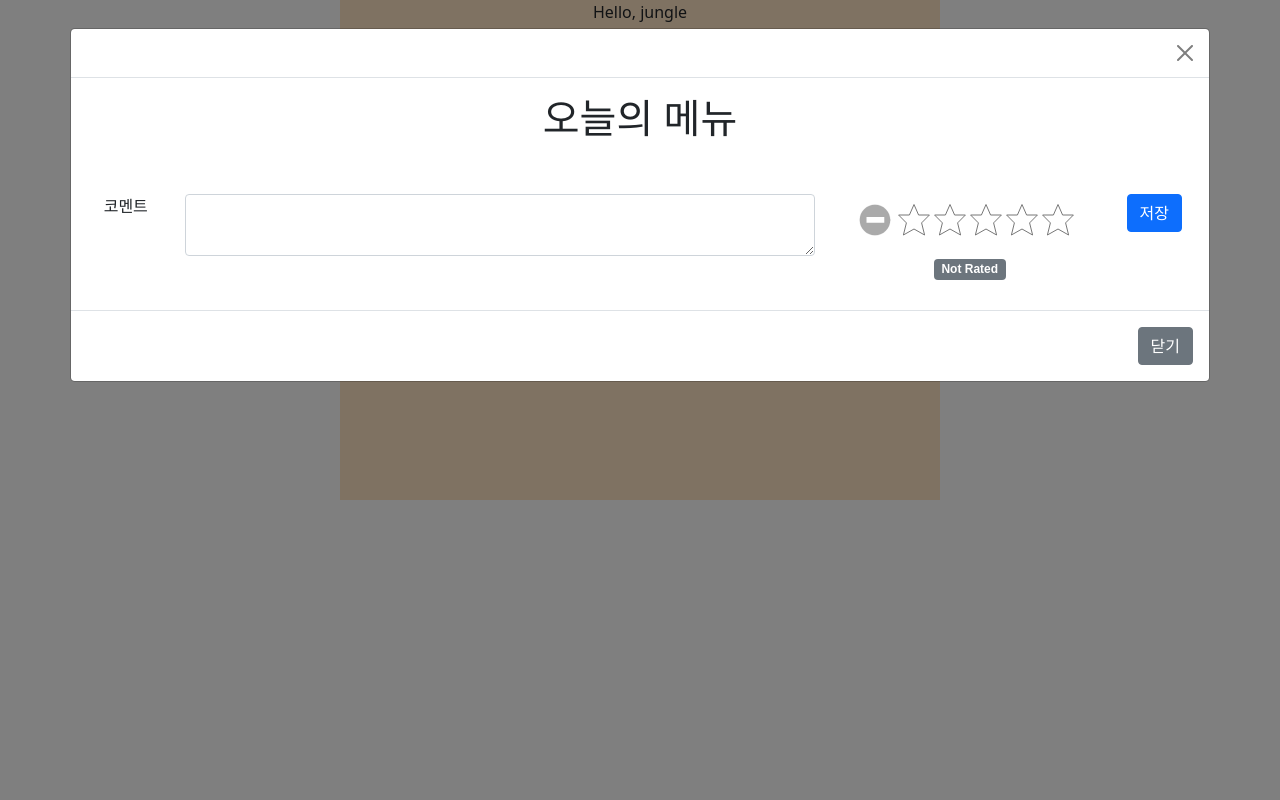
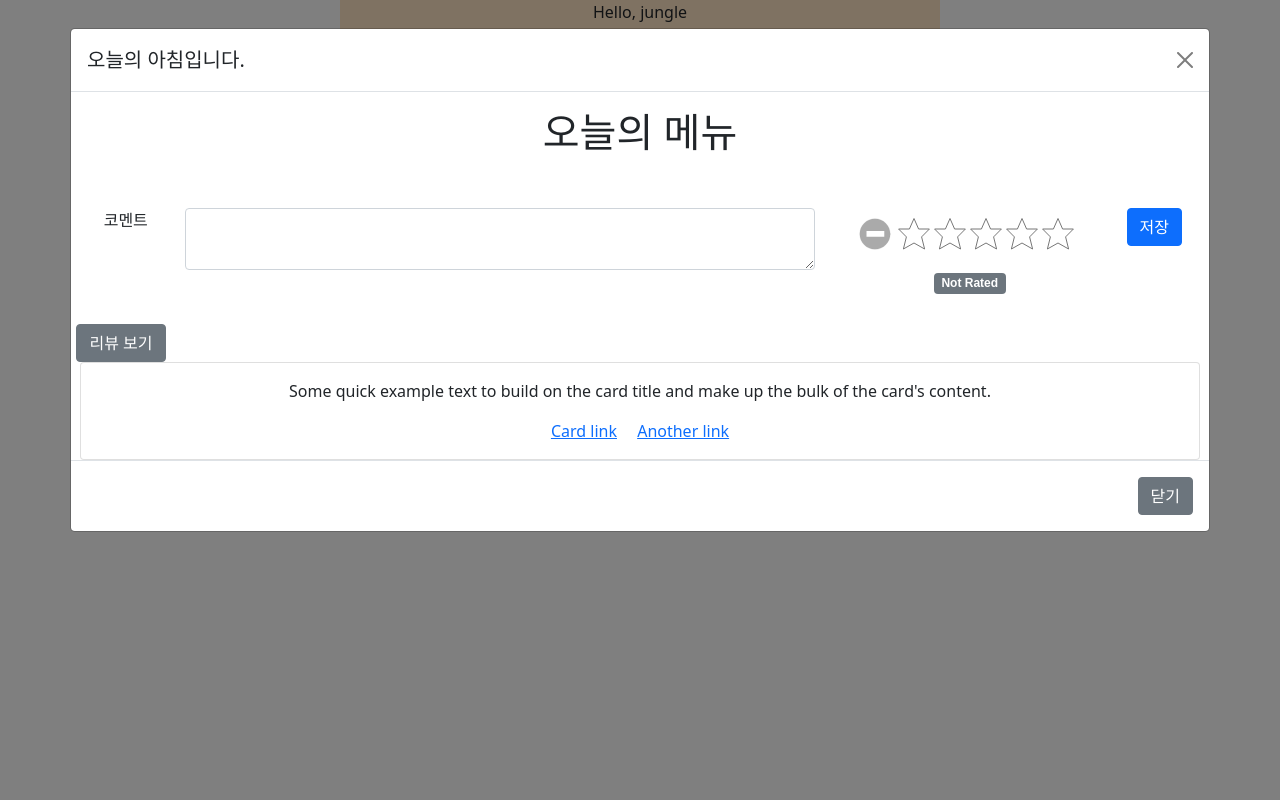
Before and after one commit to jwowo/TodaysCafeteriaMenu, a Flask app: template templates/main.html in a window 1280 px wide, after a click on "오늘의 조식". Run offline with Flask 2, Linux system fonts and the light colour scheme; the template is opened without the code that fills it: most values are stand-ins (such as "Sample title", 1, 10 or a date in 2020); some libraries are stand-ins or nearby versions.

Commit message:
이전에 작성된 리뷰 화면에 표시 필요.

```diff
--- a/app.py
+++ b/app.py
@@ -101,7 +101,7 @@ def averageRating(all_menus,menus_receive):
     if total_count == 0:
         return 0
     else:
-        return total_rating / total_count
+        return round( total_rating / total_count, 1 )
 
 #all_Info 에서 menus와 일치하는 정보를 리스트 형태로 반환 [{유저1_정보},{유저2_정보},,,]
 def usersInfo(all_Info,menus):
@@ -278,7 +278,6 @@ def save_comment():
 	# 1. 클라이언트로부터 데이터를 받기
     userId_receive = request.form['userId_give'] # 작성자
     postDate_receive = request.form['postDate_give']
-    # time_receive = request.form['time_give']
     menus_receive = request.form.getlist('menus_give[]')
     rating_receive = request.form['rating_give']
     comment_receive = request.form['comment_give']
@@ -295,20 +294,5 @@ def save_comment():
     return jsonify({"result" : "success"});
     # return render_template('/main.html')
 
-
-
-
-# @app.get('/main')
-# def main():
-#     decoded = decode_token()
-#     if decoded['result'] != 'success':
-#         return render_template('main.html', token_err_msg=decoded['msg'])
-#     else:
-#        print(decoded['msg'])
-#     user_info = db.users.find_one({'user_id': decoded['data']}, {'_id': False})
-
-#     return render_template('login.html', page_name="home", user_info=user_info)
-
-
 if __name__ == '__main__':
    app.run('0.0.0.0',port=5000,debug=True)
--- a/templates/main.html
+++ b/templates/main.html
@@ -133,82 +133,84 @@
 
         // 조식, 중식, 석식 구분
         let meal_time = $(".modal-title").text();
+        let meal_menus;
 
         console.log(meal_time);
-        if( meal_time == "오늘의 점심입니다." ){
-          $.ajax({
+
+        if( meal_time == "오늘의 아침입니다." ){
+          meal_menus = data.menusBreakfast
+        } else if( meal_time == "오늘의 점심입니다." ) {
+          meal_menus = data.menusLunch
+        } else {
+          meal_menus = data.menusDinner
+        }
+
+        $.ajax({
             type: "POST",
             url: "/main/saveComment",
             data: {
               userId_give : data.currentUser,
               postDate_give : data.showToday,
-              menus_give : data.menusLunch,
+              menus_give : meal_menus,
               rating_give : comment_star,
               comment_give : comment_text
             },
             success: function(response) {
               if (response["result"] == "success") {
-                // alert("포스팅 성공~!");
+                alert("저장 성공~!");
                 window.location.reload();
               }
               else {
-                alert("오류");
+                alert("저장 오류");
+                window.location.reload();
               }
             }
           })
+
+
+          console.log(comment_text, comment_star, typeof comment_star);
+          // window.location.reload();
         }
 
-
-        console.log(comment_text, comment_star, typeof comment_star);
-        // window.location.reload();
-      }
 
 
       // 조식,중식,석식 버튼을 눌렀을때 아침이면 해당 html 태그 값들을 넣어서 append
       $(document).on("click", "#meal_button", function(){
         let meal_time = $(this).data('id');
 
-        if ( meal_time == 'breakfast') {
-
-        }
-        else if (meal_time == 'lunch') {
-          append_html( {{ data|safe }}, meal_time )
-          // let menus = JSON.pares( {{ data | safe }} )
-          // console.log(menus);
-          // $(".list-group").append()
-        }
+        // if ( meal_time == 'breakfast') {
+        //   append_html( {{ data|safe }}, meal_time );
+        // }
+        // else if (meal_time == 'lunch') {
+        //   append_html( {{ data|safe }}, meal_time );
+        // }
+        append_html( {{ data|safe }}, meal_time );
       });
 
       function append_html(data, meal_time) {
         console.log(data);
+        $(".modal-title").html("");
+        $(".list-group").html("");
+        $(".menu_rating").html("");
+        $(".star-ratings").html("");
 
-        if (meal_time == 'lunch'){
+        if (meal_time == 'breakfast'){
           // 모달 제목
-          $(".modal-title").html("");
-          $(".modal-title").text('오늘의 점심입니다.');
+          $(".modal-title").text('오늘의 아침입니다.');
 
           // 메뉴 리스트
-          // console.log(data.menusLunch.length);
           let menu_list = '';
-          for ( let i = 0; i < data.menusLunch.length; i++ ) {
-            // console.log(i);
-            menu_list += `<li class="list-group-item">${data.menusLunch[i]}</li>`;
+          for ( let i = 0; i < data.menusBreakfast.length; i++ ) {
+            menu_list += `<li class="list-group-item">${data.menusBreakfast[i]}</li>`;
           }
-          $(".list-group").html("");
           $(".list-group").append(menu_list);
 
           // 해당 메뉴 점수 표시
-          let menu_rating = data.ratingLunch;
-          if( menu_rating == null ){
-            $(".menu_rating").text('아직 후기가 없습니다.');
-          }
-          else
-          $(".menu_rating").html("");
+          let menu_rating = data.ratingBreakfast;
           $(".menu_rating").text( String(menu_rating) + " / 5");
 
           // 해당 메뉴 별점수 표시
           let star_score = menu_rating / 5 * 100
-          // console.log(star_score);
           let star_html = `<div class="star-ratings-fill space-x-2 text-lg" style="width:${star_score}%;font-size: 40px;">
                               <span>★</span><span>★</span><span>★</span><span>★</span><span>★</span>
                           </div>
@@ -216,9 +218,61 @@
                           <div class="star-ratings-base space-x-2 text-lg" style="font-size: 40px;">
                             <span>★</span><span>★</span><span>★</span><span>★</span><span>★</span>
                           </div>`;
-          $(".star-ratings").html("");
           $(".star-ratings").append(star_html);
         }
+        else if (meal_time == 'lunch'){
+          // 모달 제목
+          $(".modal-title").text('오늘의 점심입니다.');
+
+          // 메뉴 리스트
+          let menu_list = '';
+          for ( let i = 0; i < data.menusLunch.length; i++ ) {
+            menu_list += `<li class="list-group-item">${data.menusLunch[i]}</li>`;
+          }
+          $(".list-group").append(menu_list);
+
+          // 해당 메뉴 점수 표시
+          let menu_rating = data.ratingLunch;
+          $(".menu_rating").text( String(menu_rating) + " / 5");
+
+          // 해당 메뉴 별점수 표시
+          let star_score = menu_rating / 5 * 100
+          let star_html = `<div class="star-ratings-fill space-x-2 text-lg" style="width:${star_score}%;font-size: 40px;">
+                              <span>★</span><span>★</span><span>★</span><span>★</span><span>★</span>
+                          </div>
+
+                          <div class="star-ratings-base space-x-2 text-lg" style="font-size: 40px;">
+                            <span>★</span><span>★</span><span>★</span><span>★</span><span>★</span>
+                          </div>`;
+          $(".star-ratings").append(star_html);
+        }
+        else if (meal_time == 'dinner'){
+          // 모달 제목
+          $(".modal-title").text('오늘의 저녁입니다.');
+
+          // 메뉴 리스트
+          let menu_list = '';
+          for ( let i = 0; i < data.menusDinner.length; i++ ) {
+            menu_list += `<li class="list-group-item">${data.menusDinner[i]}</li>`;
+          }
+          $(".list-group").append(menu_list);
+
+          // 해당 메뉴 점수 표시
+          let menu_rating = data.ratingDinner;
+          $(".menu_rating").text( String(menu_rating) + " / 5");
+
+          // 해당 메뉴 별점수 표시
+          let star_score = menu_rating / 5 * 100
+          let star_html = `<div class="star-ratings-fill space-x-2 text-lg" style="width:${star_score}%;font-size: 40px;">
+                              <span>★</span><span>★</span><span>★</span><span>★</span><span>★</span>
+                          </div>
+
+                          <div class="star-ratings-base space-x-2 text-lg" style="font-size: 40px;">
+                            <span>★</span><span>★</span><span>★</span><span>★</span><span>★</span>
+                          </div>`;
+          $(".star-ratings").append(star_html);
+        }
+
 
       }
 
@@ -316,10 +370,19 @@
                 </form> -->
               </div>
             </div>
+              <div style="width:100px">
+                <button type="button" class="btn btn-secondary">리뷰 보기</button>
+              </div>
 
             <!-- 이전 리뷰 보기 -->
             <div>
-              <div></div>
+              <div class="card" style="width: 70rem; margin:0 auto">
+                <div class="card-body">
+                  <p class="card-text">Some quick example text to build on the card title and make up the bulk of the card's content.</p>
+                  <a href="#" class="card-link">Card link</a>
+                  <a href="#" class="card-link">Another link</a>
+                </div>
+              </div>
             </div>
 
             <div class="modal-footer">
```
